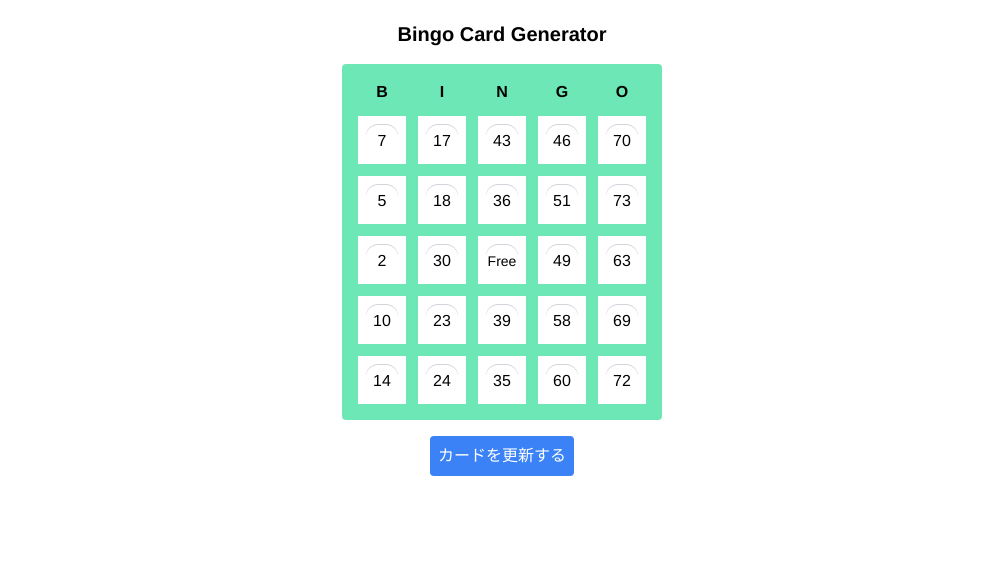
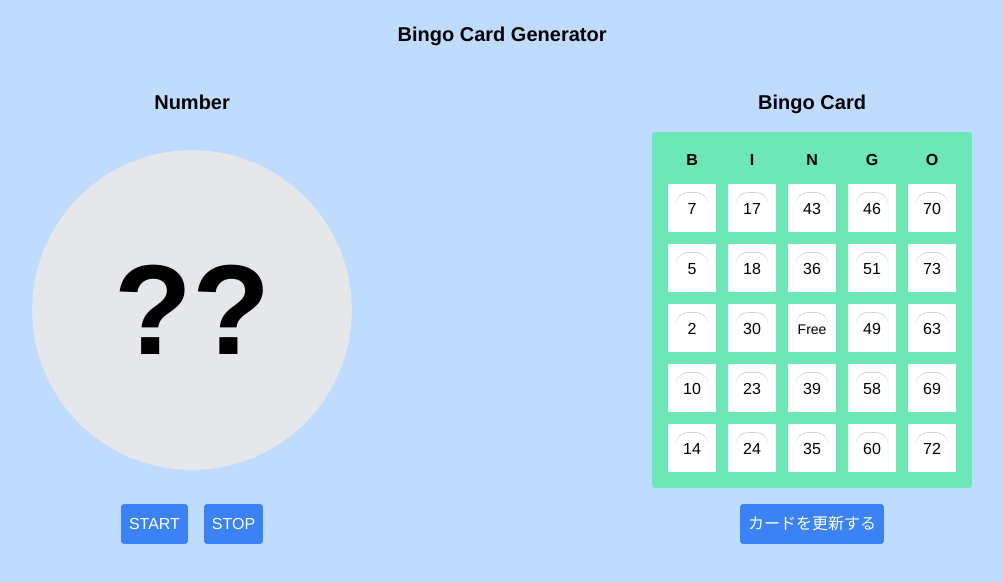
Before and after one commit to yend724/bingo-card-generator, a React (Create React App) app: page / in a window 1280 px wide. Shown: the top 582 px of the page, without its empty margins (138-1141 px from the left). Built offline with nearby package versions, Linux system fonts and the light colour scheme.

Commit message:
Update Ball logic

```diff
--- a/src/App.tsx
+++ b/src/App.tsx
@@ -1,9 +1,11 @@
 import React, { useState, useCallback } from "react";
 import BingoCard from "./components/BingoCard";
+import Ball from "./components/Ball";
 import { generateCardNumbers } from "./util/generateCardNumbers";
 
 const App: React.FC = () => {
 	const [numbers, setNumbers] = useState(generateCardNumbers());
+	const [stop, setStop] = useState(true);
 
 	const UpdateCard = () => {
 		setNumbers(generateCardNumbers());
@@ -11,15 +13,40 @@ const App: React.FC = () => {
 	const setOpen = useCallback((n: Number) => {
 		setNumbers(pre => {
 			const cur = [...pre];
-			const next = cur.map((v, i) => (i === n ? { ...v, open: true } : v));
-			return next;
+			return cur.map((v, i) => (i === n ? { ...v, open: true } : v));
 		});
 	}, []);
 
 	return (
-		<div className="w-full h-full p-5">
-			<div className="container mx-auto">
+		<div className="w-full min-h-full p-5 bg-blue-200">
 			<h1 className="text-xl font-bold text-center">Bingo Card Generator</h1>
+			<div className="md:flex mt-10 mx-auto container">
+				<div className="flex flex-col justify-between md:w-1/2">
+					<h2 className="text-xl font-bold text-center">Number</h2>
+					<div className="flex justify-center items-center w-80 h-80 mt-4 mx-auto bg-gray-200 rounded-full">
+						<Ball stop={stop} />
+					</div>
+					<div className="text-center mt-4">
+						<button
+							className="p-2 bg-blue-500 rounded text-white"
+							onClick={() => {
+								setStop(false);
+							}}
+						>
+							START
+						</button>
+						<button
+							className="ml-4 p-2 bg-blue-500 rounded text-white"
+							onClick={() => {
+								setStop(true);
+							}}
+						>
+							STOP
+						</button>
+					</div>
+				</div>
+				<div className="mt-10 md:w-1/2 md:mt-0">
+					<h2 className="text-xl font-bold text-center">Bingo Card</h2>
 					<div className="mx-auto w-80 container">
 						<BingoCard numbers={numbers} setOpen={setOpen} />
 					</div>
@@ -33,6 +60,7 @@ const App: React.FC = () => {
 					</div>
 				</div>
 			</div>
+		</div>
 	);
 };
 
--- /dev/null
+++ b/src/components/Ball.tsx
@@ -0,0 +1,45 @@
+import React, { useState, useEffect, useRef } from "react";
+import { arrayShuffle } from "../util/arrayShuffle";
+
+const targets = arrayShuffle(Array.from({ length: 75 }, (_, i) => ++i));
+const n = (c: number) => {
+	switch (c) {
+		case 0:
+			return "??";
+		default:
+			return targets[c - 1];
+	}
+};
+
+type Props = {
+	stop: boolean;
+};
+const Ball: React.FC<Props> = ({ stop }) => {
+	const [random, setRandom] = useState(0);
+	const [count, setCount] = useState(0);
+	const requestRef = useRef<number>(0);
+	useEffect(() => {
+		const animate = () => {
+			setRandom(pre => (pre > 75 ? 0 : ++pre));
+			if (!stop) {
+				requestRef.current = requestAnimationFrame(animate);
+			}
+		};
+		animate();
+
+		if (!stop) {
+			setCount(c => ++c);
+		}
+		return () => {
+			cancelAnimationFrame(requestRef.current);
+		};
+	}, [stop]);
+
+	return (
+		<span className="text-9xl font-bold">
+			{count > targets.length ? "End" : stop ? n(count) : random}
+		</span>
+	);
+};
+
+export default Ball;
```
Lines whose indentation alone changed are shown as unchanged.
